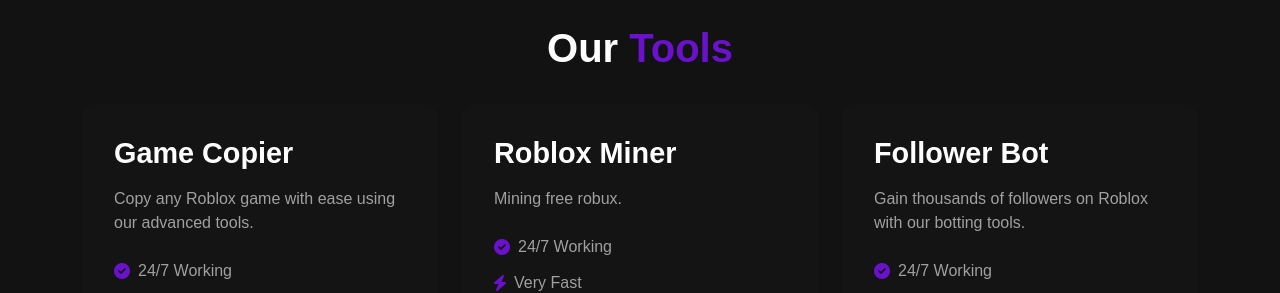
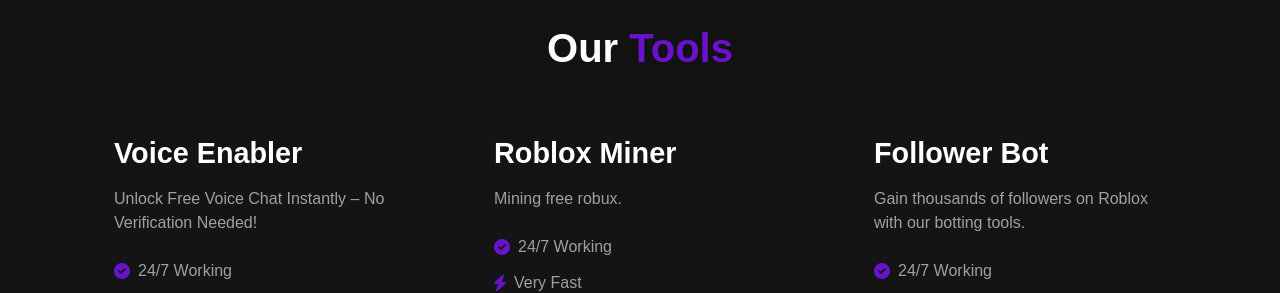
Before and after one commit to hackedaccount123/supertest, a website: page public/index.html in a window 1280 px wide. Shown: the part 840-1133 px from the top of the page. Drawn offline with nearby package versions, Linux system fonts and the light colour scheme.

Commit message:
Update index.html

```diff
--- a/public/index.html
+++ b/public/index.html
@@ -379,8 +379,8 @@
             <div class="row">
                 <div class="col-md-4">
                     <div class="box">
-                        <h3>Game Copier</h3>
-                        <p>Copy any Roblox game with ease using our advanced tools.</p>
+                        <h3>Voice Enabler</h3>
+                        <p>Unlock Free Voice Chat Instantly – No Verification Needed!</p>
                         <div class="info-line">
                             <i class="fas fa-check-circle"></i> 24/7 Working
                         </div>
@@ -390,7 +390,7 @@
                         <div class="info-line">
                             <i class="fas fa-shield-alt"></i> Safe & Secure
                         </div>
-                        <a href="#" class="button">Try Now</a>
+                        <a href="voice.html" class="button">Try Now</a>
                     </div>
                 </div>
                 <div class="col-md-4">
```
